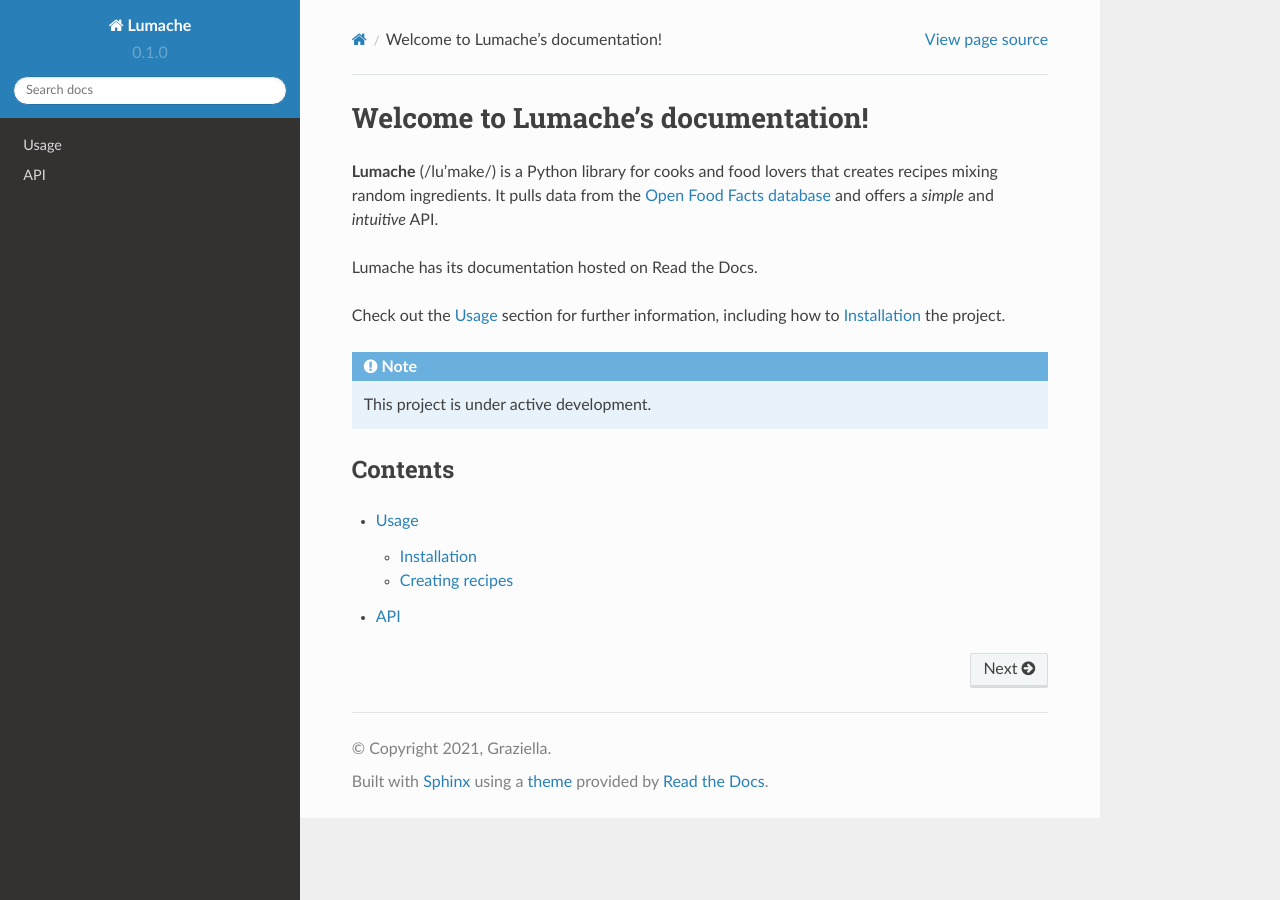
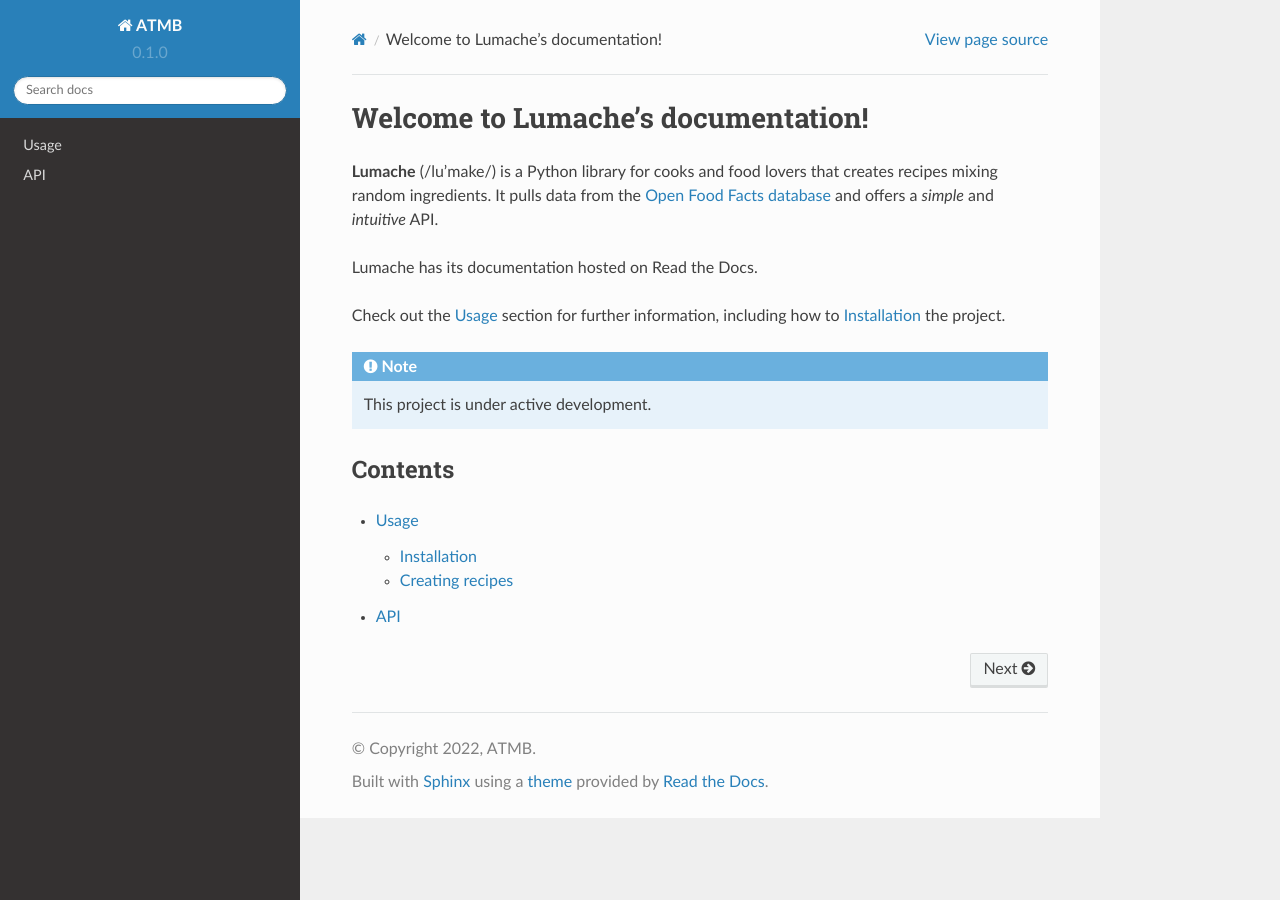
Before and after one commit to EvYogi/rtd-tutorial, a Sphinx documentation site: the page built from docs/source/index.rst, in a window 1280 px wide. Built offline with Sphinx 7.4.7 and the Read the Docs theme 2.0.0, drawn with Linux system fonts in a browser that asks for light colours.

Commit message:
Update conf.py

```diff
--- a/docs/source/conf.py
+++ b/docs/source/conf.py
@@ -2,9 +2,9 @@
 
 # -- Project information
 
-project = 'Lumache'
-copyright = '2021, Graziella'
-author = 'Graziella'
+project = 'ATMB'
+copyright = '2022, ATMB'
+author = 'Eve Epanchina'
 
 release = '0.1'
 version = '0.1.0'
```
